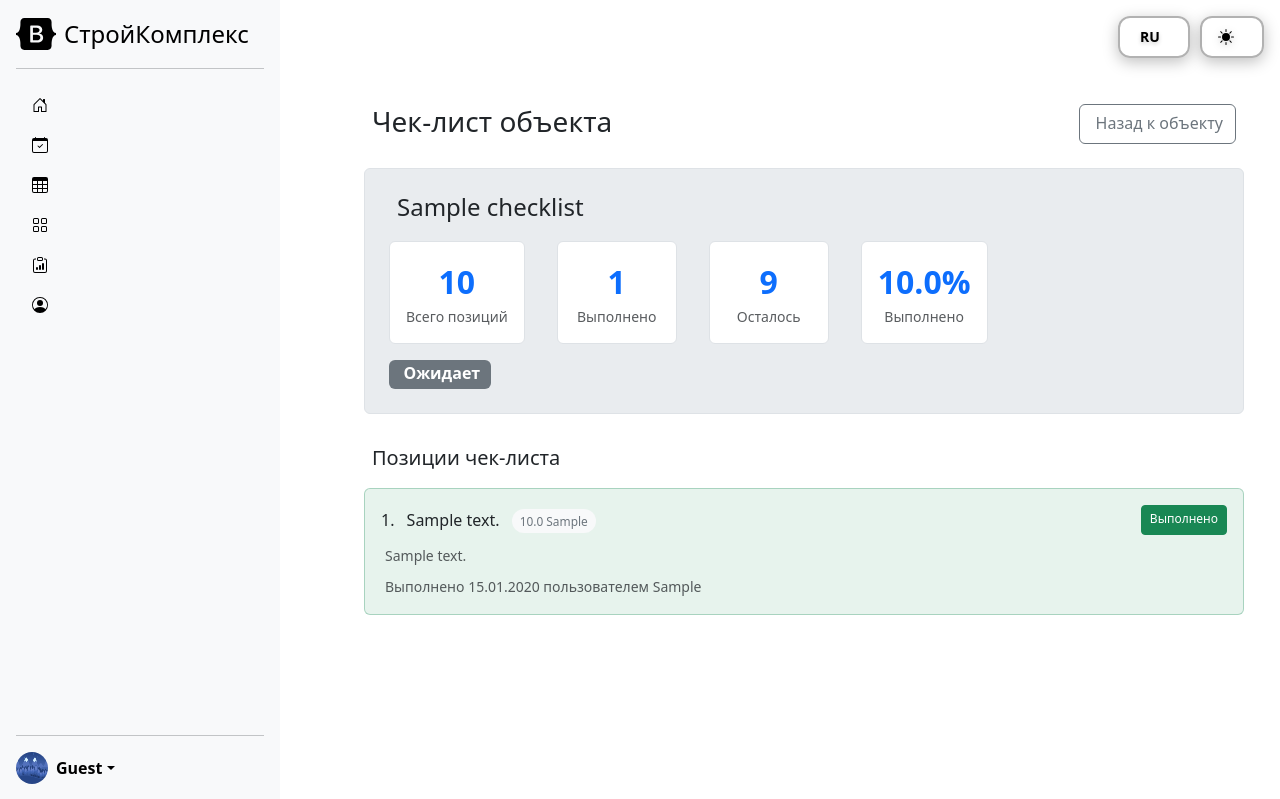
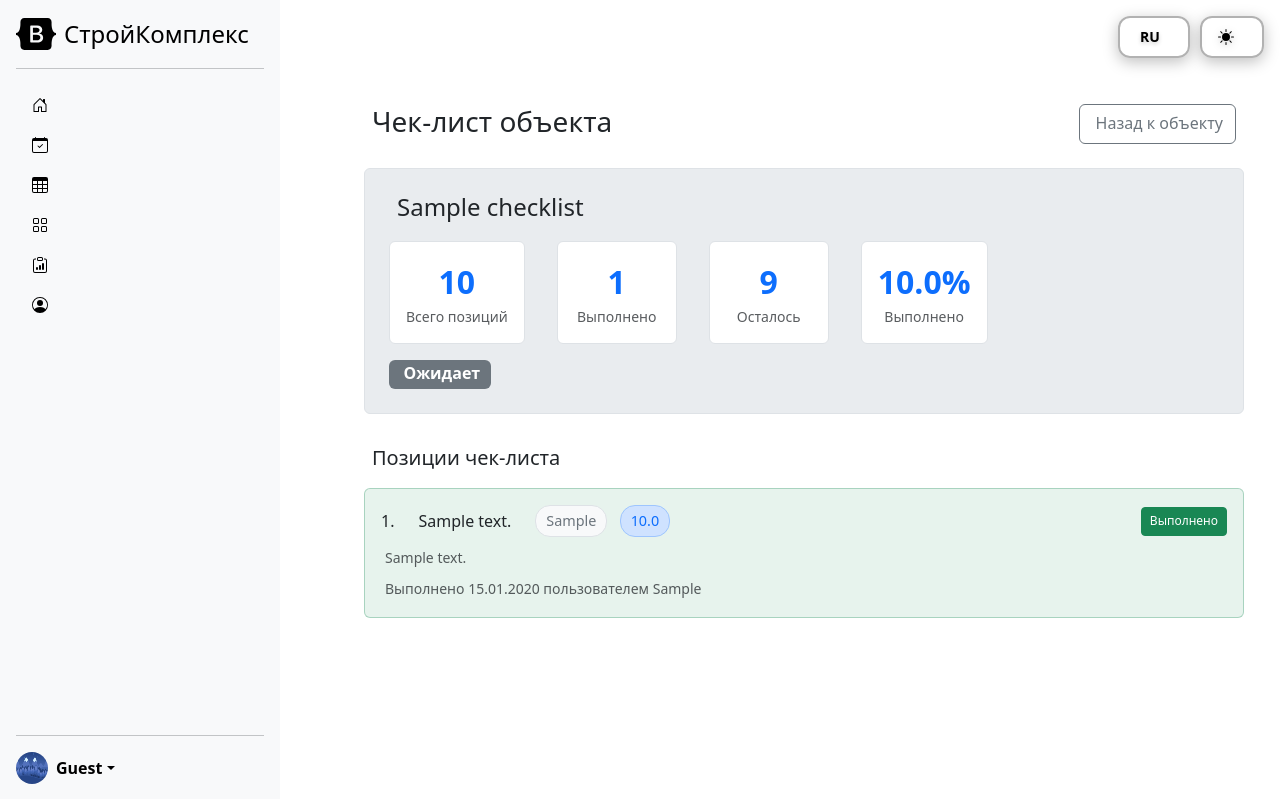
Before and after one commit to ReperXorosh/BuildApp, a Flask app: template app/templates/objects/checklist_view.html in a window 1280 px wide. Run offline with Flask 3, Linux system fonts and the light colour scheme; tables that the repository leaves empty hold one stand-in row (Sample ...); the template is opened without the code that fills it: values named after a table or form of the project are taken from there, most other values are stand-ins (such as "Sample title", 1, 10 or a date in 2020); some libraries are stand-ins or nearby versions.

Commit message:
Исправление чек-листа

```diff
--- a/app/templates/objects/checklist_view.html
+++ b/app/templates/objects/checklist_view.html
@@ -106,15 +106,35 @@
 
     .item-details {
         display: inline-block;
-        background: var(--bs-light);
-        padding: 2px 8px;
-        border-radius: 12px;
-        font-size: 0.85em;
+        margin-left: 1rem;
     }
 
-    .item-details small {
-        color: var(--bs-secondary) !important;
+    .unit-badge, .quantity-badge {
+        display: inline-block;
+        background: var(--bs-light);
+        padding: 4px 10px;
+        border-radius: 15px;
+        font-size: 0.9em;
+        color: var(--bs-secondary);
         font-weight: 500;
+        border: 1px solid var(--bs-border-color);
+    }
+
+    .unit-badge {
+        margin-right: 0.75rem;
+    }
+
+    .quantity-badge {
+        background: var(--bs-primary-bg-subtle);
+        color: var(--bs-primary);
+        border-color: var(--bs-primary-border-subtle);
+    }
+
+    .checklist-item-header .item-text {
+        display: flex;
+        align-items: center;
+        flex-wrap: wrap;
+        gap: 0.5rem;
     }
 </style>
 
@@ -202,17 +222,16 @@
                         <div class="checklist-item {% if item.is_completed %}completed{% endif %}" id="item-{{ item.id }}">
                             <div class="checklist-item-header">
                                 <div class="item-text">
-                                    <span class="me-2">{{ loop.index }}.</span>
+                                    <span class="me-3">{{ loop.index }}.</span>
                                     {{ item.item_text }}
                                     {% if item.unit or item.quantity %}
-                                        <span class="item-details ms-2">
-                                            <small class="text-muted">
-                                                {% if item.quantity and item.quantity != 1.0 %}
-                                                    {{ item.quantity }} {{ item.unit or 'шт' }}
-                                                {% elif item.unit and item.unit != 'шт' %}
-                                                    {{ item.unit }}
-                                                {% endif %}
-                                            </small>
+                                        <span class="item-details ms-3">
+                                            {% if item.unit and item.unit != 'шт' %}
+                                                <span class="unit-badge me-2">{{ item.unit }}</span>
+                                            {% endif %}
+                                            {% if item.quantity and item.quantity != 1.0 %}
+                                                <span class="quantity-badge">{{ item.quantity }}</span>
+                                            {% endif %}
                                         </span>
                                     {% endif %}
                                 </div>
```
